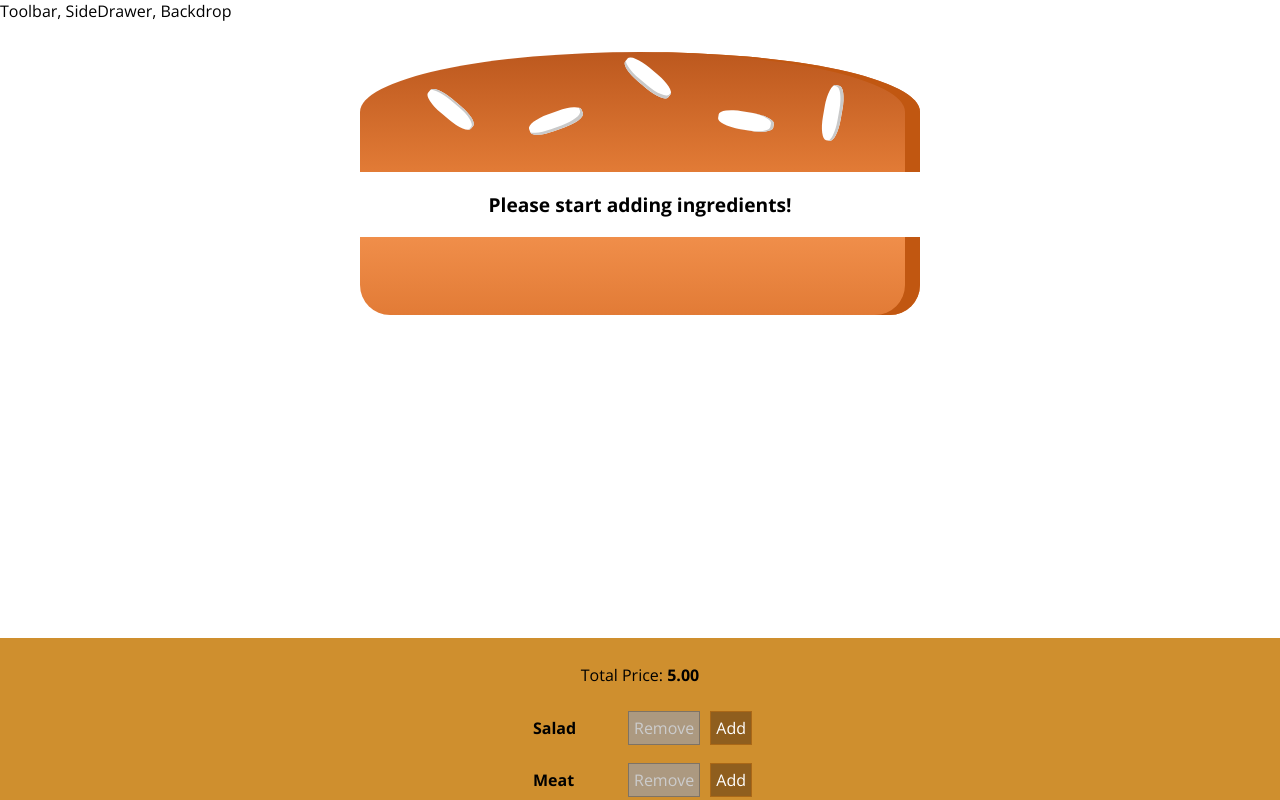
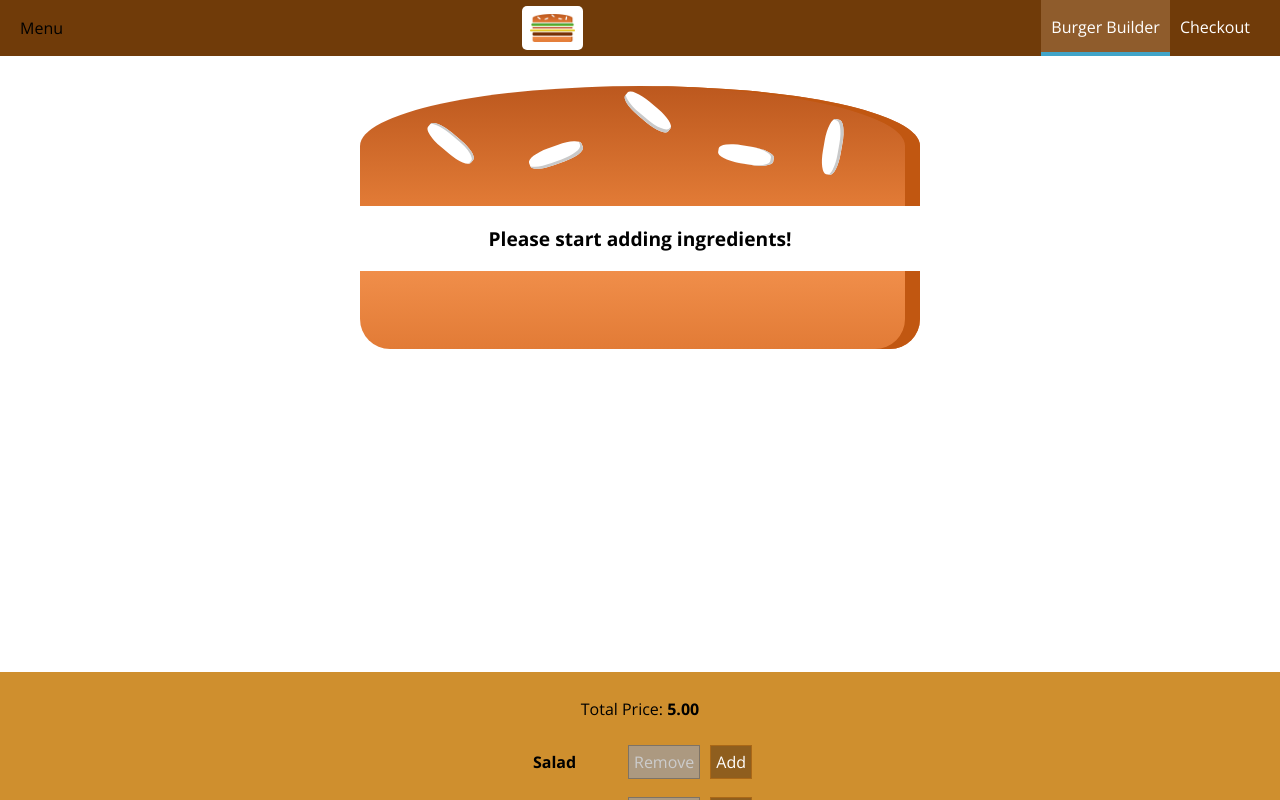
Before and after one commit to gexiaoquan/BurgerBuilder, a React (Create React App) app in the folder burger-builder-ui/: page / in a window 1280 px wide. Shown: the top 800 px of the page. Built offline with nearby package versions, Linux system fonts and the light colour scheme.

Commit message:
Added toolbar, navigations and logo

```diff
--- a/burger-builder-ui/src/components/Layout/Layout.js
+++ b/burger-builder-ui/src/components/Layout/Layout.js
@@ -1,9 +1,10 @@
 import React from 'react';
 import classes from './Layout.module.css'
+import Toolbar from '../Navigation/Toolbar/Toolbar'
 
 const layout = (props) => (
     <React.Fragment>
-        <div>Toolbar, SideDrawer, Backdrop</div>
+        <Toolbar />
         <main className = {classes.Content}>
             {props.children}
         </main>
--- a/burger-builder-ui/src/components/Layout/Layout.module.css
+++ b/burger-builder-ui/src/components/Layout/Layout.module.css
@@ -1,3 +1,3 @@
 .Content{
-    margin-top: 16px;
+    margin-top: 72px;
 }
--- /dev/null
+++ b/burger-builder-ui/src/components/Logo/Logo.js
@@ -0,0 +1,9 @@
+import React from 'react';
+import burgerLogo from '../../assets/images/burger-logo.png';
+import classes from './Logo.module.css';
+
+const logo = () => {
+    return <div className={classes.Logo}><img src={burgerLogo} alt="MyBurger" /></div>
+};
+
+export default logo;
--- /dev/null
+++ b/burger-builder-ui/src/components/Logo/Logo.module.css
@@ -0,0 +1,11 @@
+.Logo {
+    background-color: white;
+    padding: 8px;
+    height: 80%;
+    box-sizing: border-box;
+    border-radius: 5px;
+}
+
+.Logo img {
+    height: 100%;
+}
--- /dev/null
+++ b/burger-builder-ui/src/components/Navigation/NavigationItems/NavigationItem/NavigationItem.js
@@ -0,0 +1,12 @@
+import React from 'react';
+import classes from './NavigationItem.module.css';
+
+const navigationItem = (props) => (
+    <li className={classes.NavigationItem}>
+        <a
+            href={props.link}
+            className={props.active ? classes.active : null}>{props.children}</a>
+    </li>
+);
+
+export default navigationItem;
--- /dev/null
+++ b/burger-builder-ui/src/components/Navigation/NavigationItems/NavigationItem/NavigationItem.module.css
@@ -0,0 +1,25 @@
+.NavigationItem {
+    margin: 0;
+    box-sizing: border-box;
+    display: flex;
+    height: 100%;
+    align-items: center;
+}
+
+.NavigationItem a {
+    color: white;
+    text-decoration: none;
+    height: 100%;
+    padding: 16px 10px;
+    border-bottom: 4px solid transparent;
+    box-sizing: border-box;
+    display: block;
+}
+
+.NavigationItem a:hover,
+.NavigationItem a:active,
+.NavigationItem a.active {
+    background-color: #8F5C2C;
+    border-bottom: 4px solid #40A4C8;
+    color: white;
+}
--- /dev/null
+++ b/burger-builder-ui/src/components/Navigation/NavigationItems/NavigationItems.js
@@ -0,0 +1,12 @@
+import React from 'react';
+import classes from './NavigationItems.module.css';
+import NavigationItem from './NavigationItem/NavigationItem';
+
+const navigationItems = () => (
+    <ul className={classes.NavigationItems}>
+        <NavigationItem link="/" active>Burger Builder</NavigationItem>
+        <NavigationItem link="/">Checkout</NavigationItem>
+    </ul>
+);
+
+export default navigationItems;
--- /dev/null
+++ b/burger-builder-ui/src/components/Navigation/NavigationItems/NavigationItems.module.css
@@ -0,0 +1,15 @@
+.NavigationItems {
+    margin: 0;
+    padding: 0;
+    list-style: none;
+    display: flex;
+    flex-flow: column;
+    align-items: center;
+    height: 100%;
+}
+
+@media (min-width: 500px) {
+    .NavigationItems {
+        flex-flow: row;
+    }
+}
--- /dev/null
+++ b/burger-builder-ui/src/components/Navigation/Toolbar/Toolbar.js
@@ -0,0 +1,18 @@
+import React from 'react';
+import classes from './Toolbar.module.css';
+import Logo from '../../Logo/Logo';
+import NavigationItems from '../NavigationItems/NavigationItems';
+
+const toolbar = () => {
+    return (
+        <header className={classes.Toolbar}>
+            <div>Menu</div>
+            <Logo />
+            <nav>
+                <NavigationItems />
+            </nav>
+        </header>
+    );
+};
+
+export default toolbar;
--- /dev/null
+++ b/burger-builder-ui/src/components/Navigation/Toolbar/Toolbar.module.css
@@ -0,0 +1,28 @@
+.Toolbar {
+    height: 56px;
+    width: 100%;
+    position: fixed;
+    top: 0;
+    left: 0;
+    background-color: #703B09;
+    display: flex;
+    justify-content: space-between;
+    align-items: center;
+    padding: 0 20px;
+    box-sizing: border-box;
+    z-index: 90;
+}
+
+.Toolbar nav {
+    height: 100%;
+}
+
+.Logo {
+    height: 80%;
+}
+
+@media (max-width: 499px) {
+    .DesktopOnly {
+        display: none;
+    }
+}
```
Also changed, not shown: burger-builder-ui/src/assets/images/burger-logo.png (added).
